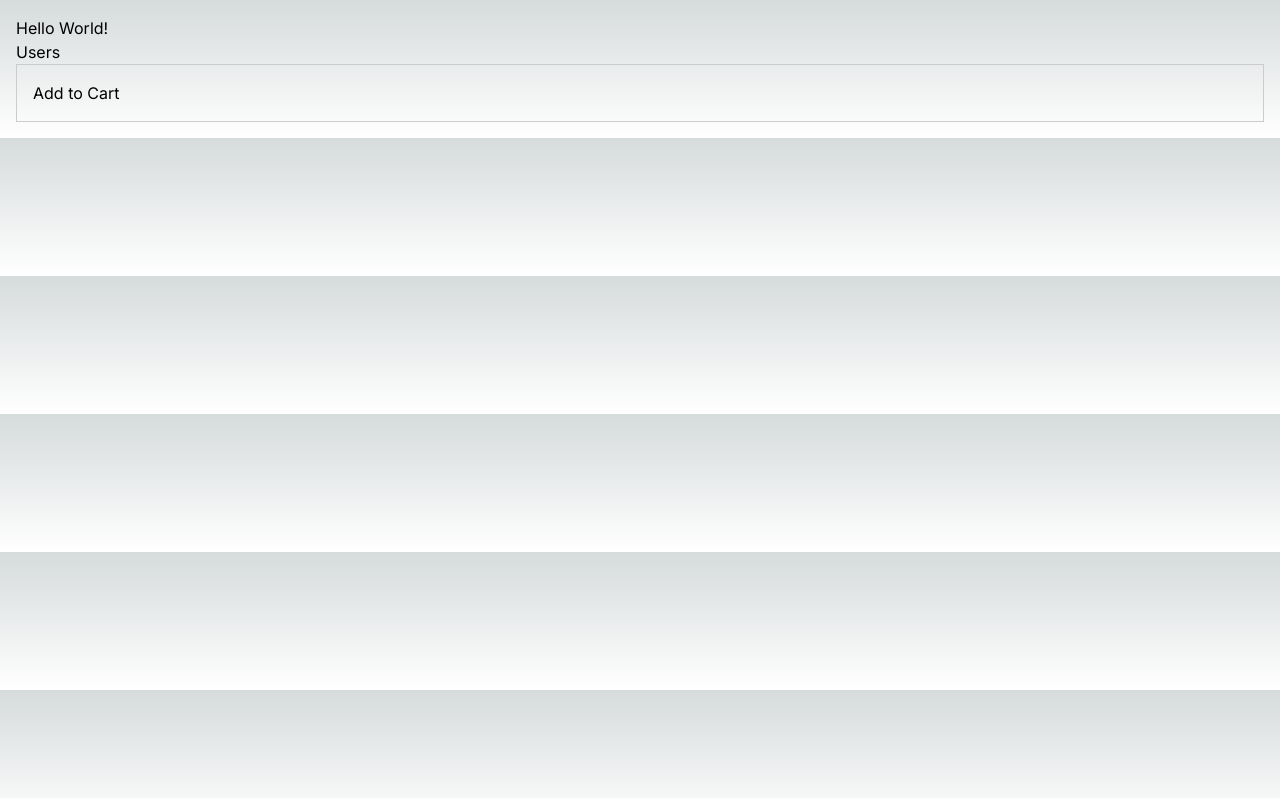
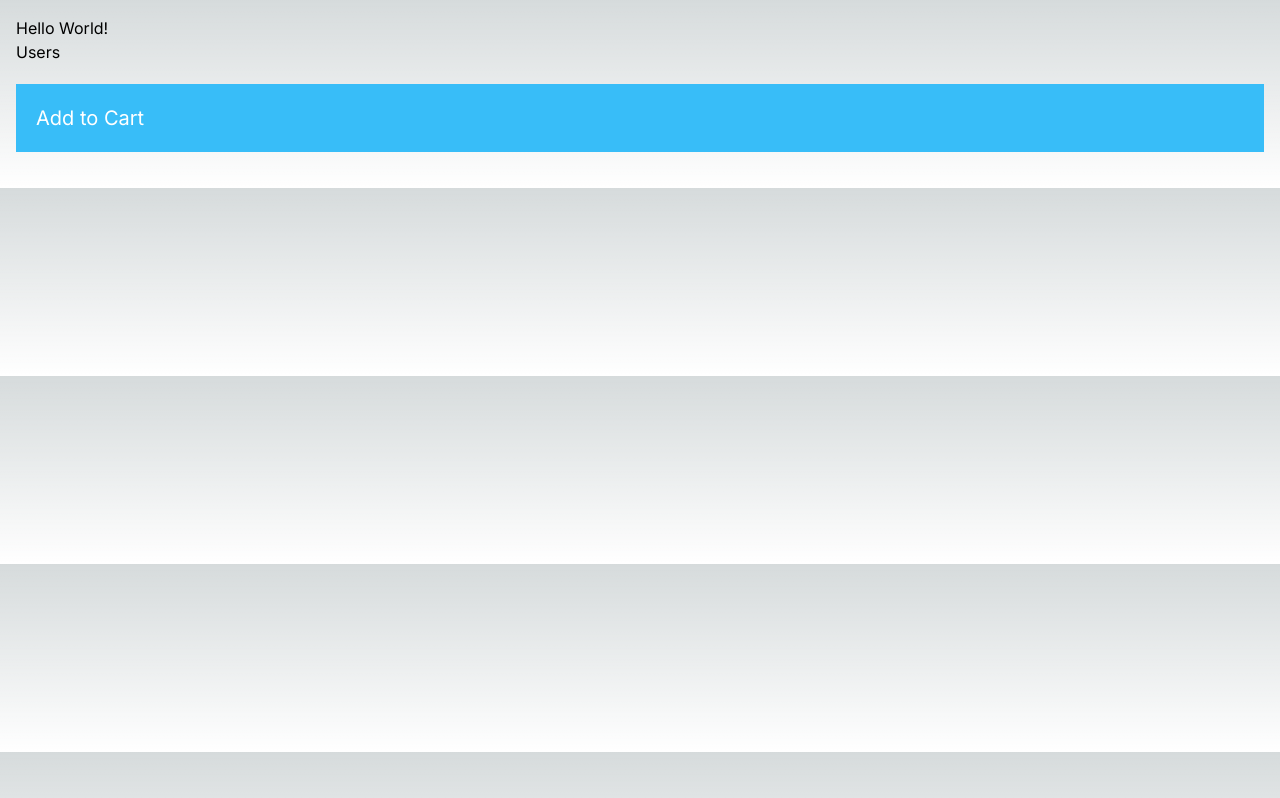
Before and after one commit to ValentineOO/next-app, a Next.js app: page / in a window 1280 px wide. Built offline with nearby package versions, Linux system fonts and the light colour scheme.

Commit message:
style(ProductCard): replace CSS module with Tailwind CSS utilities

```diff
--- a/app/components/ProductCard.tsx
+++ b/app/components/ProductCard.tsx
@@ -1,10 +1,9 @@
 import React from "react";
 import AddToCart from "./AddToCart";
-import styles from "./ProductCard.module.css";
 
 const ProductCard = () => {
   return (
-    <div className={styles.card}>
+    <div className="p-5 my-5 bg-sky-400 text-white text-xl hover:bg-sky-500">
       <AddToCart />
     </div>
   );
```
